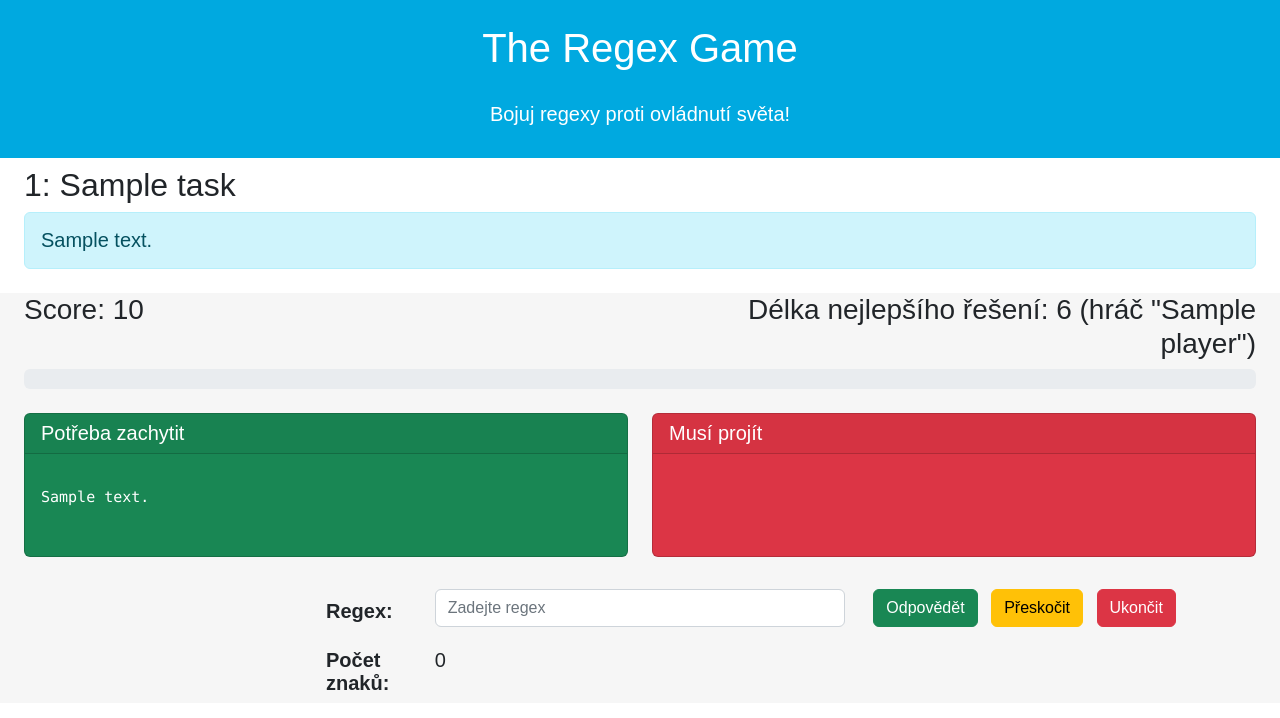
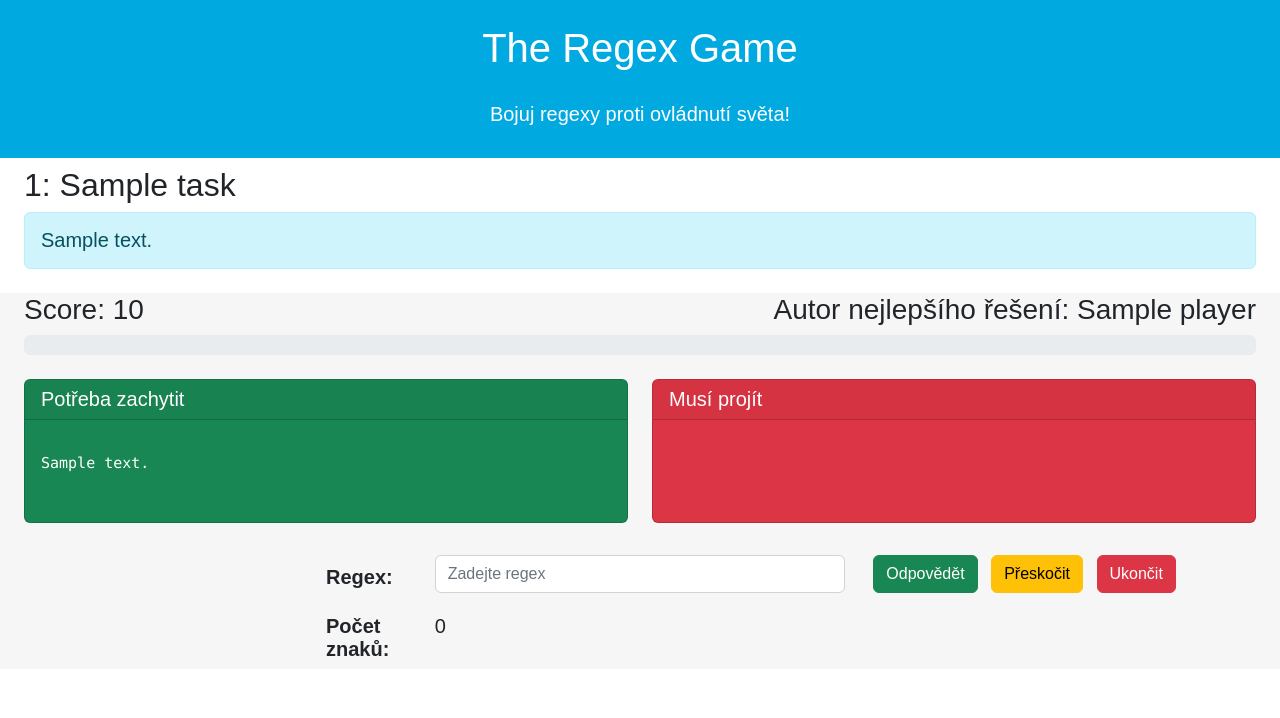
Before and after one commit to VeriFIT/regular-game, a Django app: page /game/player/1/ in a window 1280 px wide. Shown: the top 718 px of the page. Run offline with Django 4.2, Linux system fonts and the light colour scheme; tables that the repository leaves empty hold one stand-in row (values such as "Sample post").

Commit message:
remove length

```diff
--- a/regular_game_site/regular_game/templates/regular_game/task.html
+++ b/regular_game_site/regular_game/templates/regular_game/task.html
@@ -20,7 +20,7 @@
     </div>
     <div class="col text-end">
       {% if best_sol_len %}
-      <h3>Délka nejlepšího řešení: {{ best_sol_len }} (hráč "{{ best_sol_player.name }}")</h3>
+      <h3>Autor nejlepšího řešení: {{ best_sol_player.name }}</h3>
       {% endif %}
     </div>
   </div>
```
